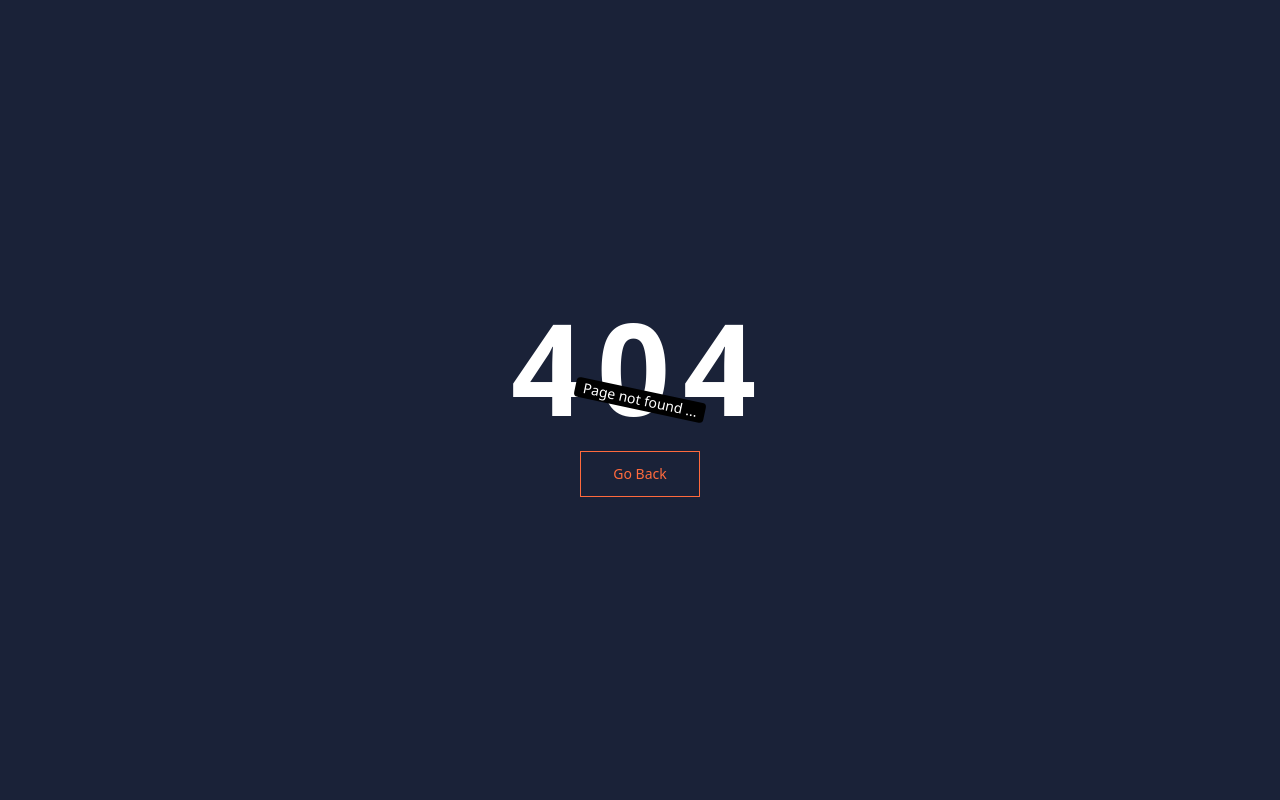
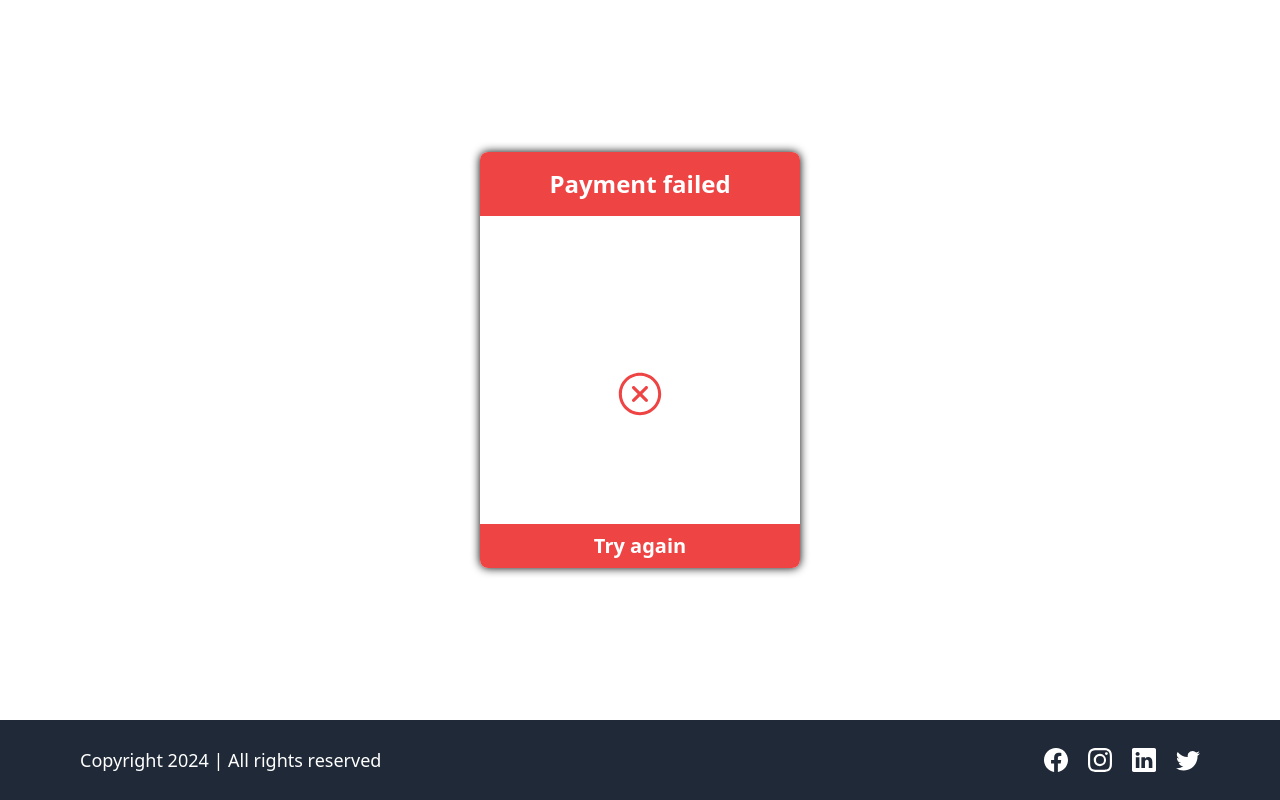
Before and after one commit to Rohansaini1512/Learning-Managment-system, a React (Vite) app in the folder client/: page /checkout/fail in a window 1280 px wide. Before the commit this address had no page. Built offline with nearby package versions, Linux system fonts and the light colour scheme.

Commit message:
Adding checkout failure page

```diff
--- a/client/src/App.jsx
+++ b/client/src/App.jsx
@@ -12,6 +12,7 @@
 import Login from "./Pages/Login";
 import NotFound from "./Pages/NotFound";
 import Checkout from "./Pages/Payment/Checkout";
+import CheckoutFailure from "./Pages/Payment/CheckoutFailure";
 import CheckoutSuccess from "./Pages/Payment/CheckoutSuccess";
 import Signup from "./Pages/Signup";
 import EditProfile from "./Pages/User/EditProfile";
@@ -38,6 +39,7 @@
       <Route path="/user/editprofile" element={<EditProfile/>}/>
       <Route path="/checkout" element={<Checkout />}/>
       <Route path="/checkout/success" element={<CheckoutSuccess />}/>
+      <Route path="/checkout/fail" element={<CheckoutFailure />}/>
 
       <Route element={<RequireAuth allowedRoles={["ADMIN"]}/>}>
         <Route path="/course/create" element={<CreateCourse />}/>
--- /dev/null
+++ b/client/src/Pages/Payment/CheckoutFailure.jsx
@@ -0,0 +1,37 @@
+import { RxCrossCircled } from "react-icons/rx";
+import { Link } from "react-router-dom";
+
+import HomeLayout from "../../Layouts/HomeLayout";
+
+function CheckoutFailure() {
+    return (
+        <HomeLayout>
+            <div className="min-h-[90vh] flex items-center justify-center text-white">
+                <div className="w-80 h-[26rem] flex flex-col justify-center items-center shadow-[0_0_10px_black] rounded-lg relative">
+                    <h1 className="bg-red-500 absolute text-center top-0 w-full py-4 text-2xl font-bold rounded-tl-lg rounded-tr-lg">Payment failed</h1>
+
+                    <div className="px-4 flex flex-col items-center justify-center space-y-2">
+                        <div className="text-center space-y-2">
+                            <h2 className="text-lg font-semibold">
+                                Oops ! Your payment failed
+                            </h2>
+                            <p className="text-left">
+                                Please try again later
+                            </p>
+
+                        </div>
+                        <RxCrossCircled className="text-red-500 text-5xl" />
+                    </div>
+
+                    <Link to="/checkout" className="bg-red-500 hover:bg-red-600 transition-all ease-in-out duration-300 absolute bottom-0 w-full py-2 text-xl font-semibold text-center rounded-br-lg rounded-bl-lg">
+                        <button>Try again</button>
+                    </Link>
+
+                </div>
+
+            </div>
+        </HomeLayout>
+    )
+}
+
+export default CheckoutFailure;
```
